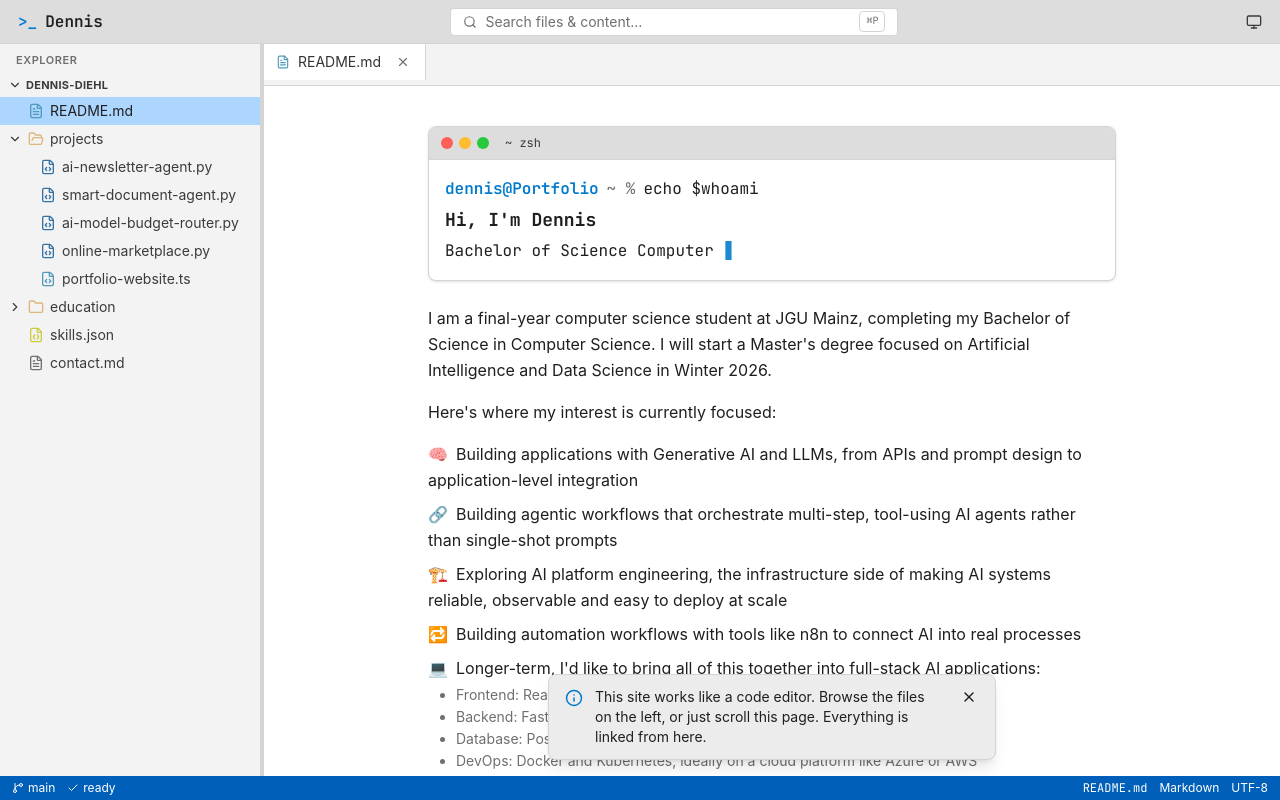
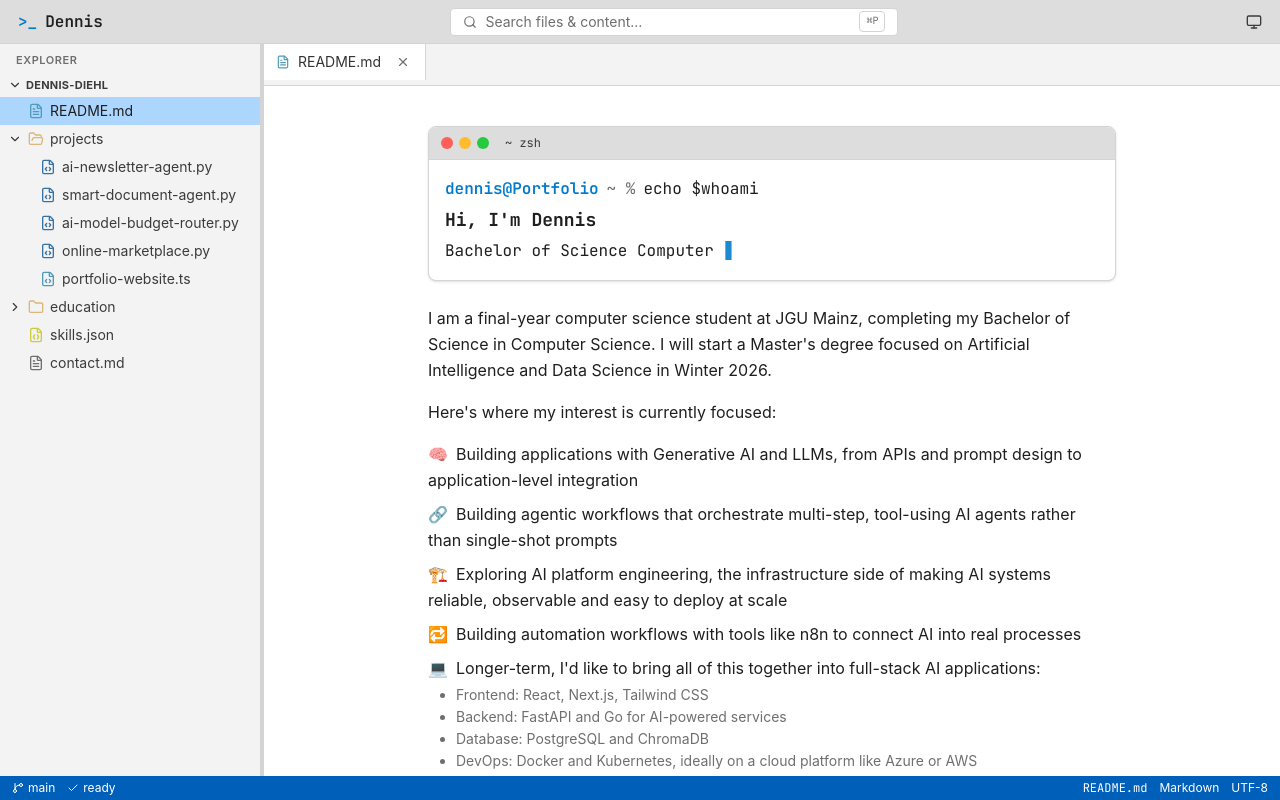
Before and after one commit to Dennis-Diehl/PortfolioWebsite, a Next.js app: page / in a window 1280 px wide. Built offline with nearby package versions, Linux system fonts and the light colour scheme.

Commit message:
fix(ide): remove onboarding hint banner
- Delete OnboardingHint component
- Remove its usage from EditorPane

```diff
--- a/src/components/ide/EditorPane.tsx
+++ b/src/components/ide/EditorPane.tsx
@@ -2,7 +2,6 @@
 
 import type { ReactNode } from "react";
 import { useIde } from "./ide-context";
-import { OnboardingHint } from "./OnboardingHint";
 import { EmptyEditorState } from "./EmptyEditorState";
 
 /**
@@ -16,7 +15,6 @@ export function EditorPane({ children }: { children: ReactNode }) {
   return (
     <main id="editor-content" className="relative min-h-0 flex-1 overflow-y-auto bg-editor-bg">
       {openFiles.length === 0 ? <EmptyEditorState /> : children}
-      <OnboardingHint />
     </main>
   );
 }
--- a/src/components/ide/OnboardingHint.tsx
+++ /dev/null
@@ -1,41 +0,0 @@
-"use client";
-
-import { useEffect, useState } from "react";
-import { Info, X } from "lucide-react";
-
-const KEY = "ide.onboardingDismissed";
-
-export function OnboardingHint() {
-  const [visible, setVisible] = useState(false);
-
-  useEffect(() => {
-    if (!localStorage.getItem(KEY)) setVisible(true);
-  }, []);
-
-  if (!visible) return null;
-
-  function dismiss() {
-    localStorage.setItem(KEY, "1");
-    setVisible(false);
-  }
-
-  return (
-    <div className="pointer-events-none absolute inset-x-0 bottom-4 z-20 flex justify-center px-4">
-      <div className="pointer-events-auto flex max-w-md items-start gap-3 rounded-lg border border-border bg-tab-bg px-4 py-3 shadow-lg">
-        <Info size={18} className="mt-0.5 shrink-0 text-accent-blue" aria-hidden />
-        <p className="text-sm text-editor-fg">
-          This site works like a code editor. Browse the files on the left, or just scroll this
-          page. Everything is linked from here.
-        </p>
-        <button
-          type="button"
-          onClick={dismiss}
-          aria-label="Dismiss hint"
-          className="-mr-1 -mt-1 flex h-7 w-7 shrink-0 items-center justify-center rounded hover:bg-hover"
-        >
-          <X size={16} aria-hidden />
-        </button>
-      </div>
-    </div>
-  );
-}
```
